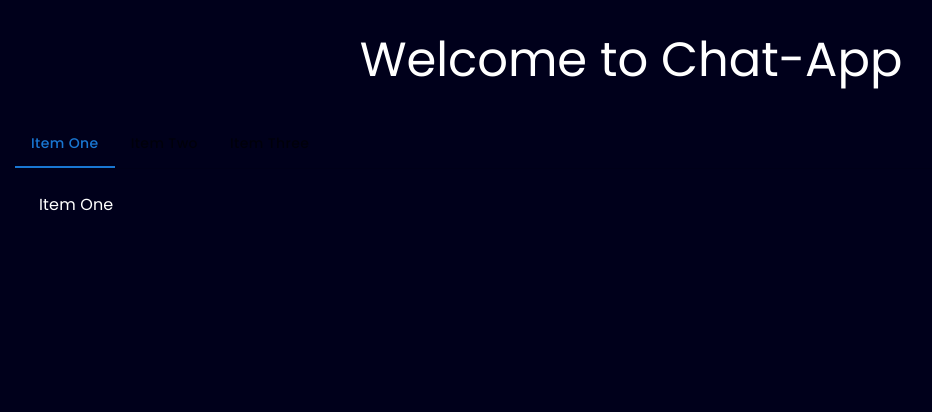
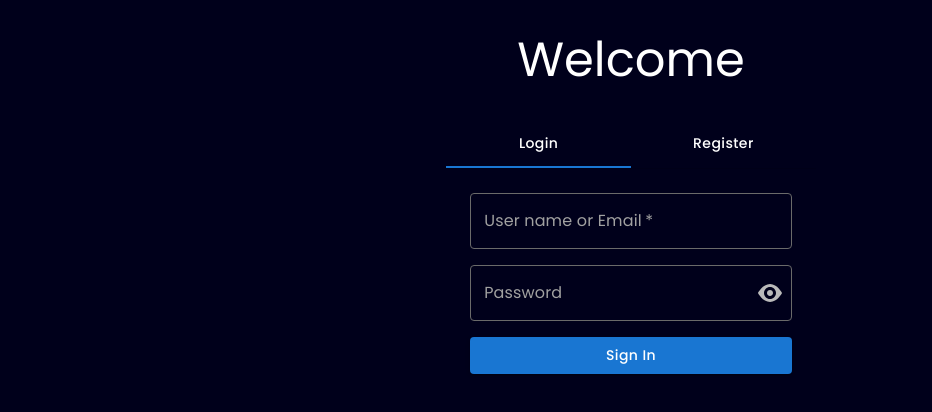
Before and after one commit to codeComet/mern-chat-app, a React (Vite) app in the folder client/: page / in a window 1280 px wide. Shown: the top 412 px of the page, without its empty margins (9-941 px from the left). Built offline with nearby package versions, Linux system fonts and the light colour scheme.

Commit message:
login/signup design completed

```diff
--- a/client/package.json
+++ b/client/package.json
@@ -14,9 +14,11 @@
     "@emotion/styled": "^11.10.6",
     "@mui/lab": "^5.0.0-alpha.120",
     "@mui/material": "^5.11.10",
+    "@mui/styles": "^5.11.11",
     "axios": "^1.3.4",
     "react": "^18.2.0",
     "react-dom": "^18.2.0",
+    "react-icons": "^4.7.1",
     "react-router-dom": "^6.8.1"
   },
   "devDependencies": {
--- a/client/src/pages/Home.jsx
+++ b/client/src/pages/Home.jsx
@@ -1,34 +1,263 @@
 import React, { useState } from "react";
-import { Container, Typography, Box, Tab } from "@mui/material";
+import {
+  Container,
+  Typography,
+  Box,
+  Tab,
+  TextField,
+  FormControl,
+  InputAdornment,
+  OutlinedInput,
+  IconButton,
+  InputLabel,
+  Button,
+} from "@mui/material";
+import { makeStyles } from "@mui/styles";
 import TabContext from "@mui/lab/TabContext";
 import TabList from "@mui/lab/TabList";
 import TabPanel from "@mui/lab/TabPanel";
+import { GoEye, GoEyeClosed } from "react-icons/go";
 
 const Home = () => {
   const [value, setValue] = useState("1");
+  const [showPassword, setShowPassword] = useState(false);
+  const handleClickShowPassword = () => setShowPassword((show) => !show);
+  const classes = useStyles();
+
+  const handleMouseDownPassword = (event) => {
+    event.preventDefault();
+  };
 
   const handleChange = (event, newValue) => {
     setValue(newValue);
   };
+
   return (
     <Container maxWidth="xl">
       <Box sx={{ p: 4 }}>
         <Typography variant="h3" align="center">
-          Welcome to Chat-App
+          Welcome
         </Typography>
       </Box>
-      <Box sx={{ width: "100%", typography: "body1" }}>
+      <Box className={classes.parent}>
         <TabContext value={value}>
           <Box sx={{ borderBottom: 1, borderColor: "divider" }}>
             <TabList onChange={handleChange} aria-label="lab API tabs example">
-              <Tab label="Item One" value="1" />
-              <Tab label="Item Two" value="2" />
-              <Tab label="Item Three" value="3" />
+              <Tab
+                label="Login"
+                value="1"
+                style={{ color: "#fff", width: "50%" }}
+              />
+              <Tab
+                label="Register"
+                value="2"
+                style={{ color: "#fff", width: "50%" }}
+              />
             </TabList>
           </Box>
-          <TabPanel value="1">Item One</TabPanel>
-          <TabPanel value="2">Item Two</TabPanel>
-          <TabPanel value="3">Item Three</TabPanel>
+          <TabPanel value="1">
+            <Box>
+              <form>
+                <TextField
+                  variant="outlined"
+                  label="User name or Email"
+                  fullWidth
+                  required
+                  inputProps={{
+                    style: { color: "white" },
+                  }}
+                  sx={{
+                    "& .MuiInputLabel-root": { color: "#a1a1a1" }, //styles the label
+                    "&:hover > .MuiOutlinedInput-root": {
+                      "& > fieldset": { borderColor: "#3f51b5" },
+                    },
+                    "& .MuiOutlinedInput-root": {
+                      "& > fieldset": { borderColor: "#6a6a6a" },
+                    },
+                  }}
+                />
+                <FormControl sx={{ mt: 2 }} fullWidth variant="outlined">
+                  <InputLabel
+                    htmlFor="signin-password"
+                    sx={{ color: "#a1a1a1" }}
+                  >
+                    Password
+                  </InputLabel>
+                  <OutlinedInput
+                    id="signin-password"
+                    required
+                    type={showPassword ? "text" : "password"}
+                    sx={{
+                      "& .MuiOutlinedInput-notchedOutline": {
+                        borderColor: "#6a6a6a",
+                      },
+                      "&:hover > .MuiOutlinedInput-notchedOutline": {
+                        borderColor: "#3f51b5",
+                      },
+                    }}
+                    inputProps={{ style: { color: "#fff", width: "100%" } }}
+                    endAdornment={
+                      <InputAdornment position="end">
+                        <IconButton
+                          aria-label="toggle password visibility"
+                          onClick={handleClickShowPassword}
+                          onMouseDown={handleMouseDownPassword}
+                          edge="end"
+                        >
+                          {showPassword ? (
+                            <GoEyeClosed style={{ color: "#bababa" }} />
+                          ) : (
+                            <GoEye style={{ color: "#bababa" }} />
+                          )}
+                        </IconButton>
+                      </InputAdornment>
+                    }
+                    label="Password"
+                  />
+                </FormControl>
+                <Button
+                  color="primary"
+                  fullWidth
+                  variant="contained"
+                  sx={{ my: 2 }}
+                  type="submit"
+                >
+                  Sign In
+                </Button>
+              </form>
+            </Box>
+          </TabPanel>
+          <TabPanel value="2">
+            <Box>
+              <form>
+                <TextField
+                  variant="outlined"
+                  label="User name"
+                  fullWidth
+                  required
+                  inputProps={{
+                    style: { color: "white" },
+                  }}
+                  sx={{
+                    "& .MuiInputLabel-root": { color: "#a1a1a1" }, //styles the label
+                    "&:hover > .MuiOutlinedInput-root": {
+                      "& > fieldset": { borderColor: "#3f51b5" },
+                    },
+                    "& .MuiOutlinedInput-root": {
+                      "& > fieldset": { borderColor: "#6a6a6a" },
+                    },
+                  }}
+                />
+                <TextField
+                  variant="outlined"
+                  label="Email Address"
+                  fullWidth
+                  required
+                  type="email"
+                  inputProps={{
+                    style: { color: "white" },
+                  }}
+                  sx={{
+                    "& .MuiInputLabel-root": { color: "#a1a1a1" }, //styles the label
+                    "&:hover > .MuiOutlinedInput-root": {
+                      "& > fieldset": { borderColor: "#3f51b5" },
+                    },
+                    "& .MuiOutlinedInput-root": {
+                      "& > fieldset": { borderColor: "#6a6a6a" },
+                    },
+                    mt: 2,
+                  }}
+                />
+                <FormControl sx={{ mt: 2 }} fullWidth variant="outlined">
+                  <InputLabel
+                    htmlFor="sign-up-password"
+                    sx={{ color: "#a1a1a1" }}
+                  >
+                    Password
+                  </InputLabel>
+                  <OutlinedInput
+                    id="sign-up-password"
+                    type={showPassword ? "text" : "password"}
+                    required
+                    sx={{
+                      "& .MuiOutlinedInput-notchedOutline": {
+                        borderColor: "#6a6a6a",
+                      },
+                      "&:hover > .MuiOutlinedInput-notchedOutline": {
+                        borderColor: "#3f51b5",
+                      },
+                    }}
+                    inputProps={{ style: { color: "#fff", width: "100%" } }}
+                    endAdornment={
+                      <InputAdornment position="end">
+                        <IconButton
+                          aria-label="toggle password visibility"
+                          onClick={handleClickShowPassword}
+                          onMouseDown={handleMouseDownPassword}
+                          edge="end"
+                        >
+                          {showPassword ? (
+                            <GoEyeClosed style={{ color: "#bababa" }} />
+                          ) : (
+                            <GoEye style={{ color: "#bababa" }} />
+                          )}
+                        </IconButton>
+                      </InputAdornment>
+                    }
+                    label="Password"
+                  />
+                </FormControl>
+                <FormControl sx={{ mt: 2 }} fullWidth variant="outlined">
+                  <InputLabel
+                    htmlFor="signup-confirm-password"
+                    sx={{ color: "#a1a1a1", backgroundColor: "#00001b", pr: 1 }}
+                  >
+                    Confirm Password
+                  </InputLabel>
+                  <OutlinedInput
+                    id="signup-confirm-password"
+                    type={showPassword ? "text" : "password"}
+                    required
+                    sx={{
+                      "& .MuiOutlinedInput-notchedOutline": {
+                        borderColor: "#6a6a6a",
+                      },
+                      "&:hover > .MuiOutlinedInput-notchedOutline": {
+                        borderColor: "#3f51b5",
+                      },
+                    }}
+                    inputProps={{ style: { color: "#fff", width: "100%" } }}
+                    endAdornment={
+                      <InputAdornment position="end">
+                        <IconButton
+                          aria-label="toggle password visibility"
+                          onClick={handleClickShowPassword}
+                          onMouseDown={handleMouseDownPassword}
+                          edge="end"
+                        >
+                          {showPassword ? (
+                            <GoEyeClosed style={{ color: "#bababa" }} />
+                          ) : (
+                            <GoEye style={{ color: "#bababa" }} />
+                          )}
+                        </IconButton>
+                      </InputAdornment>
+                    }
+                    label="Password"
+                  />
+                </FormControl>
+                <Button
+                  color="primary"
+                  fullWidth
+                  variant="contained"
+                  sx={{ my: 2 }}
+                  type="submit"
+                >
+                  Sign up
+                </Button>
+              </form>
+            </Box>
+          </TabPanel>
         </TabContext>
       </Box>
     </Container>
@@ -36,3 +265,13 @@ const Home = () => {
 };
 
 export default Home;
+
+const useStyles = makeStyles({
+  parent: {
+    width: "30%",
+    margin: "auto",
+    display: "flex",
+    justifyContent: "center",
+    flexDirection: "column",
+  },
+});
```
Also changed, not shown: 1 other file (tests, documents, lock files or other folders).
